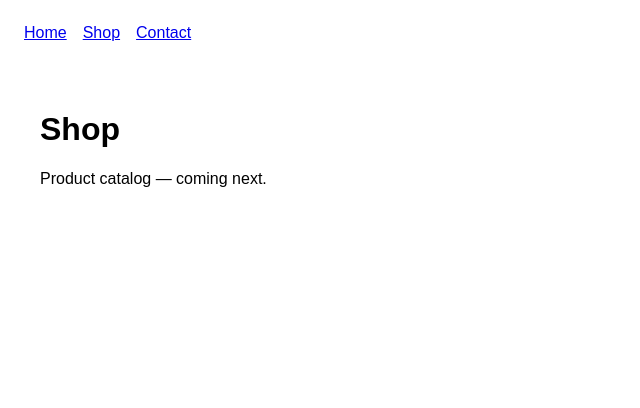
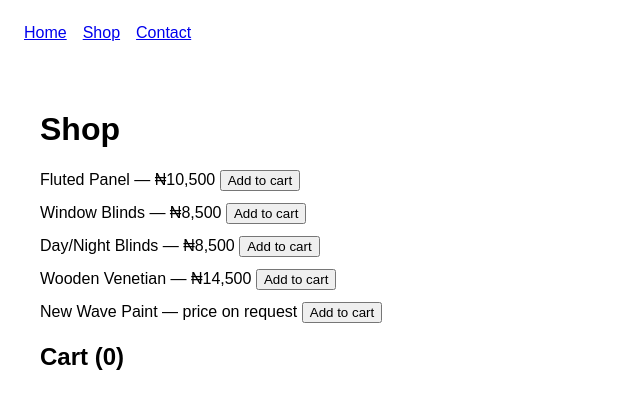
Before and after one commit to ashleybrown22343-max/obdesigns, a React (Vite) app: page /shop in a window 1280 px wide. Shown: the top 408 px of the page, without its empty margins (0-640 px from the left). Built offline with nearby package versions, Linux system fonts and the light colour scheme.

Commit message:
Implement product listing and cart functionality

```diff
--- a/src/pages/Shop.tsx
+++ b/src/pages/Shop.tsx
@@ -1,8 +1,37 @@
+import { products } from "../data/products";
+import { useCart } from "../context/CartContext";
+import { buildOrderWhatsAppUrl } from "../lib/whatsapp";
+
 export default function Shop() {
+  const { lines, addItem, removeItem, itemCount } = useCart();
+
   return (
     <div style={{ padding: "2rem", fontFamily: "sans-serif" }}>
       <h1>Shop</h1>
-      <p>Product catalog — coming next.</p>
+      <ul style={{ listStyle: "none", padding: 0 }}>
+        {products.map((p) => (
+          <li key={p.id} style={{ marginBottom: "0.75rem" }}>
+            {p.name} — {p.price !== null ? `₦${p.price.toLocaleString("en-NG")}` : "price on request"}{" "}
+            <button onClick={() => addItem(p)}>Add to cart</button>
+          </li>
+        ))}
+      </ul>
+
+      <h2>Cart ({itemCount})</h2>
+      <ul style={{ listStyle: "none", padding: 0 }}>
+        {lines.map((l) => (
+          <li key={l.productId}>
+            {l.name} x{l.quantity}{" "}
+            <button onClick={() => removeItem(l.productId)}>Remove</button>
+          </li>
+        ))}
+      </ul>
+
+      {lines.length > 0 && (
+        <a href={buildOrderWhatsAppUrl(lines)} target="_blank" rel="noreferrer">
+          Order via WhatsApp
+        </a>
+      )}
     </div>
   );
 }
```
